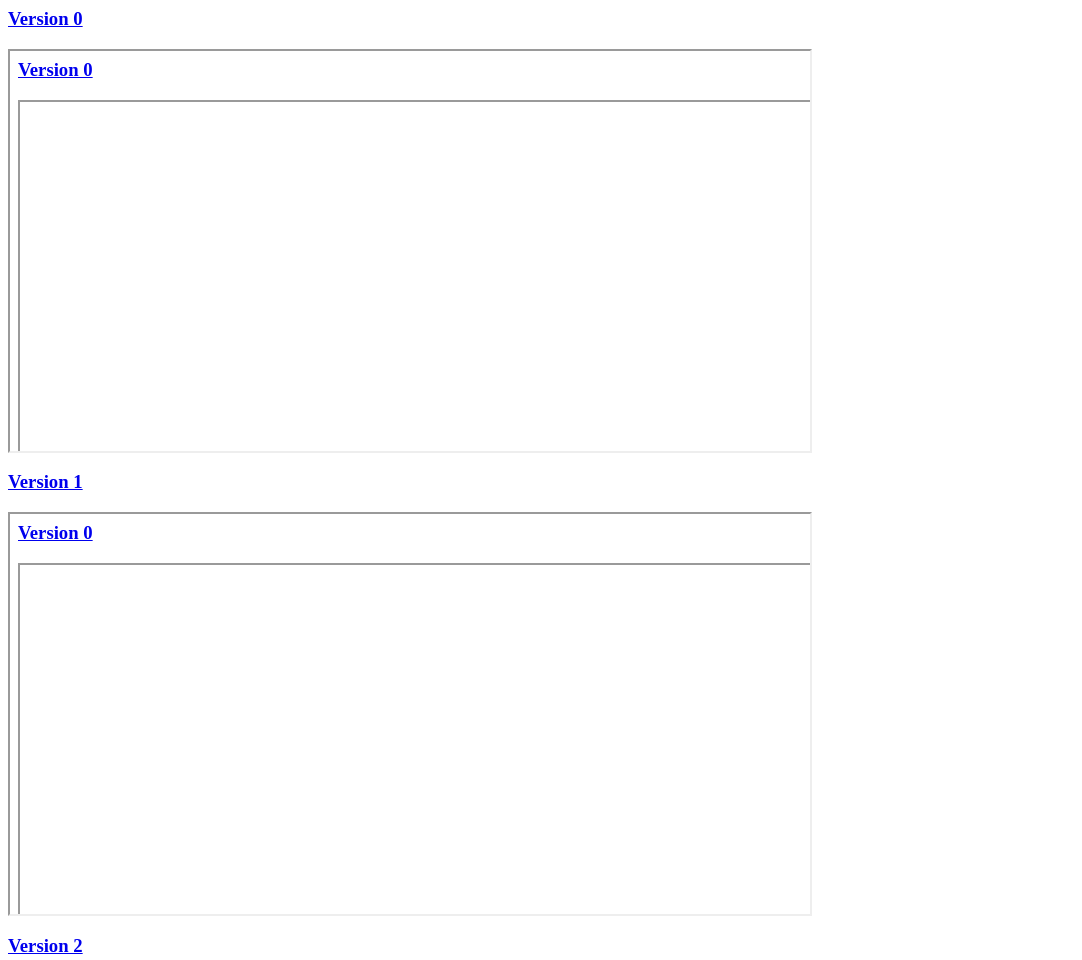
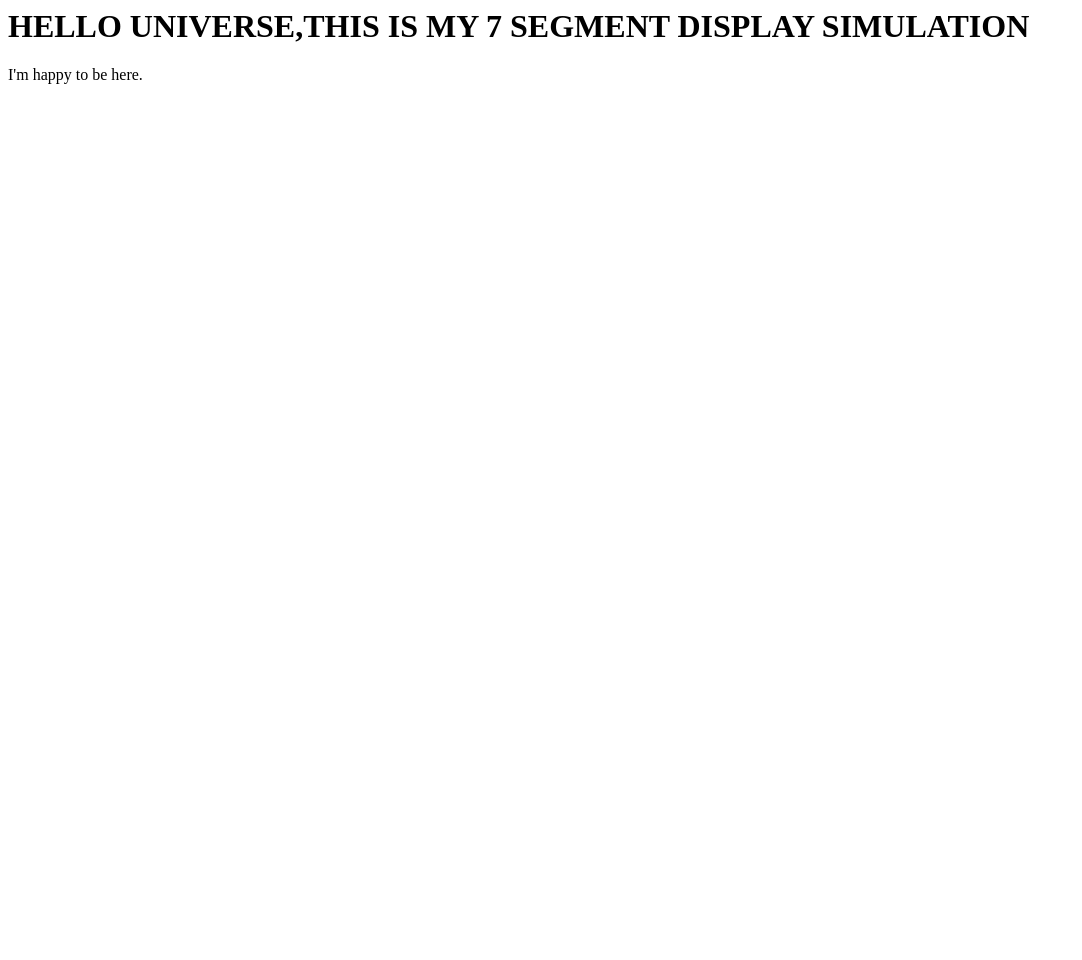
Before and after one commit to desreeb/desreeb-inf1339-week01, a plain HTML site: page docs/v00.html in a window 1280 px wide. Shown: the top 960 px of the page, without its empty margins (0-1082 px from the left). After the commit the page ends 800 px from the top, so only its background shows below. Drawn offline with Linux system fonts and the light colour scheme.

Commit message:
Update v00.html

```diff
--- a/docs/v00.html
+++ b/docs/v00.html
@@ -3,11 +3,7 @@
   <title>Hello Universe</title>
   </head>
 <body>
-  <h3><a href="v00.html"> Version 0</a></h3>
-    <iframe src="v00.html" height="400px" width="800px"></iframe>
-      <h3><a href="v00.html"> Version 1</a></h3>
-    <iframe src="v00.html" height="400px" width="800px"></iframe>
-      <h3><a href="v00.html"> Version 2</a></h3>
-    <iframe src="v00.html" height="400px" width="800px"></iframe>
+  <h1>HELLO UNIVERSE,THIS IS MY 7 SEGMENT DISPLAY SIMULATION</h1>
+  I'm happy to be here.
   </body>
   </html
```
